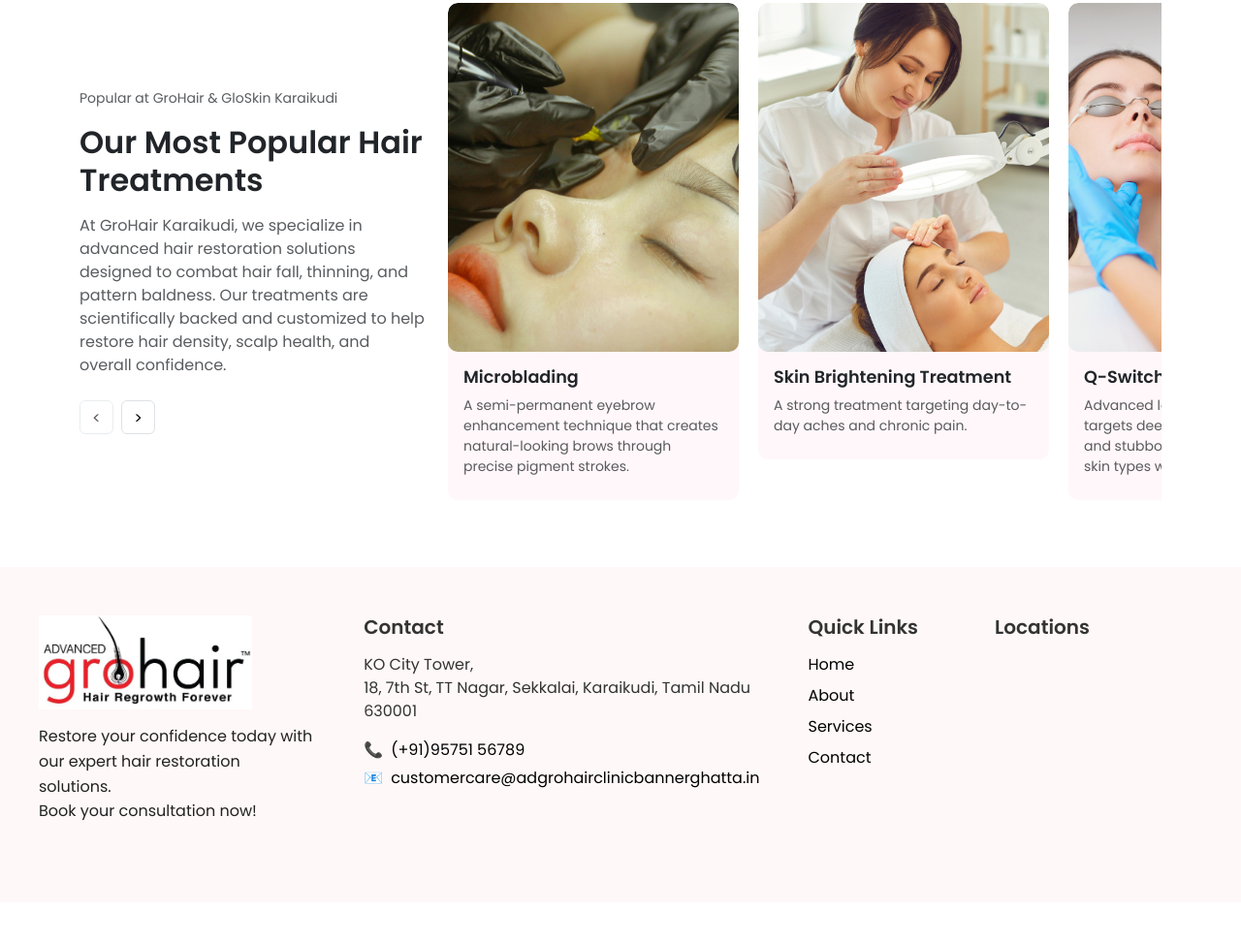
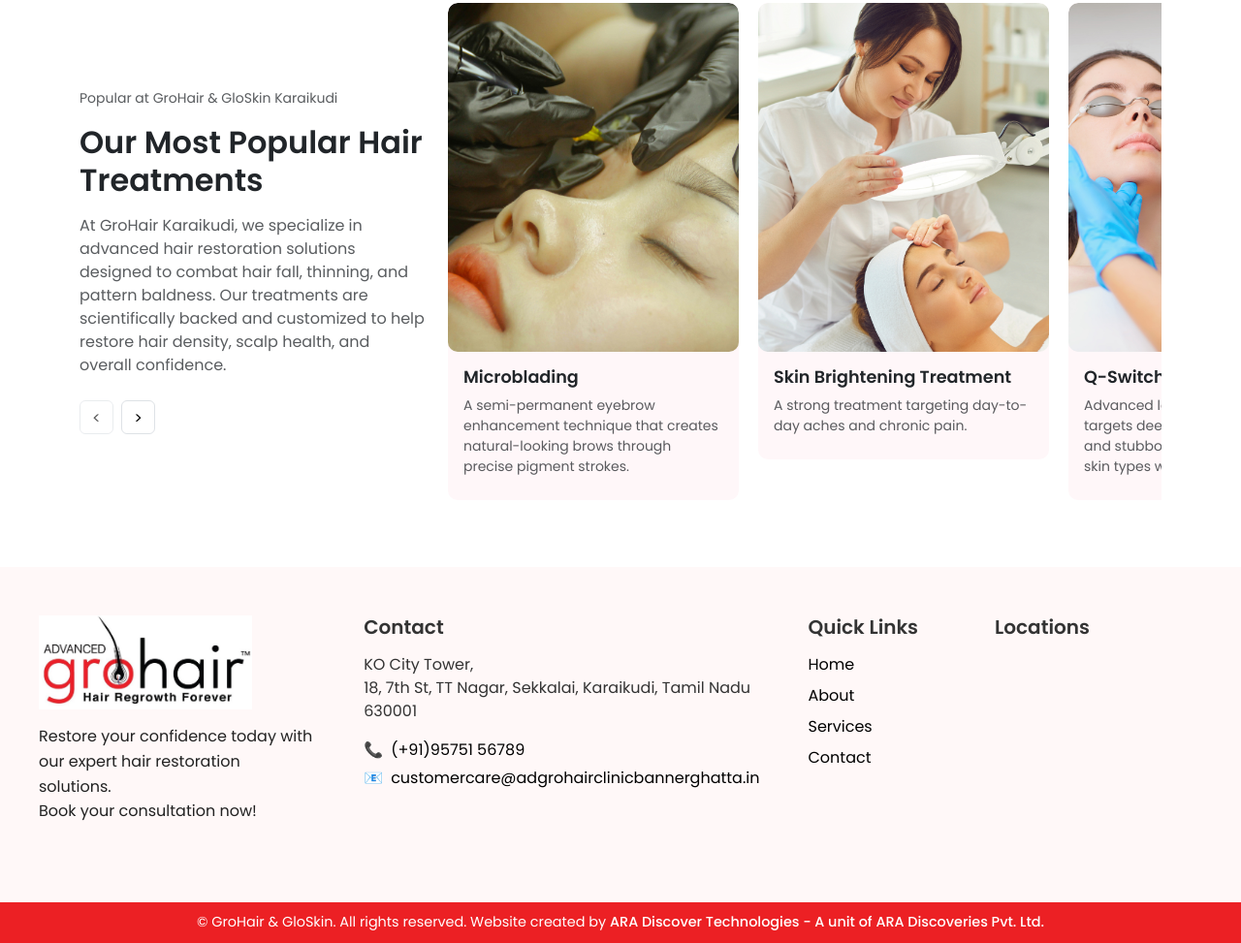
Before and after one commit to ara-tech-organization/grohair_karaikudi, a plain HTML site: page service.html in a window 1280 px wide. Shown: the part 1943-2916 px from the top of the page at 97% size. Before the commit the page ends 2874 px from the top, so only its background shows below. Drawn offline with nearby package versions, Linux system fonts and the light colour scheme; grey boxes are pictures that could not be loaded.

Commit message:
Grohair_2506_v2

```diff
--- a/service.html
+++ b/service.html
@@ -385,12 +385,32 @@
         </div>
     </section>
 
+     <div class="grofooter-bottom">
+  <p>
+    &copy; <span id="currentYear"></span> GroHair & GloSkin. All rights reserved.
+    Website created by
+    <a href="https://aradiscover.com" target="_blank" class="ara-link">
+      ARA Discover Technologies - A unit of ARA Discoveries Pvt. Ltd.
+    </a>
+  </p>
+</div>
+
     <!-- Footer End -->
 
 
     <!-- Include libraries LAST -->
     <script src="https://cdn.jsdelivr.net/npm/bootstrap@5.3.3/dist/js/bootstrap.bundle.min.js"></script>
     <script src="https://cdn.jsdelivr.net/npm/swiper@11/swiper-bundle.min.js"></script>
+
+    <script>
+        const hamburger = document.getElementById('hamburger');
+        const navLinks = document.getElementById('navLinks');
+
+        hamburger.addEventListener('click', () => {
+            navLinks.classList.toggle('show');
+        });
+    </script>
+
     <script>
         const services = {
             "Scalp MicroPigmentation": {
--- a/styles/style.css
+++ b/styles/style.css
@@ -132,7 +132,7 @@ body {
     width: 100%;
     margin-top: 15px;
     gap: 20px;
-    background-color: #d89a7e;
+    background-color: #fff;
     font-size: 18px;
     overflow: hidden;
     max-height: 0;
```
Also changed, not shown: about.html (+10 -0 lines), contact.html (+23 -0 lines).
